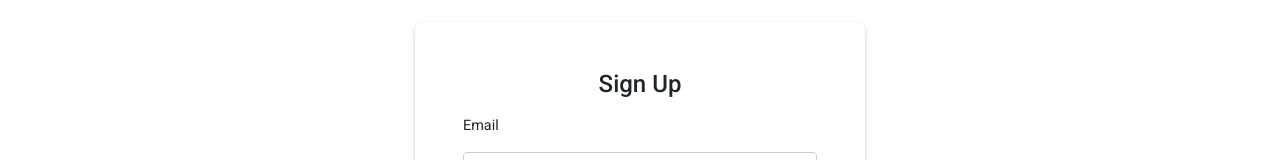
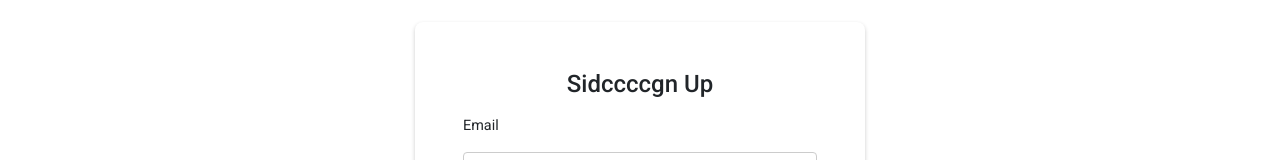
Before and after one commit to Avee1000/cse340-React, a React (Vite) app in the folder client/: page /register in a window 1280 px wide. Shown: the part 158-318 px from the top of the page. Built offline with nearby package versions, Linux system fonts and the light colour scheme; no server answers.

Commit message:
Fix signup page

```diff
--- a/client/src/pages/SignUp.jsx
+++ b/client/src/pages/SignUp.jsx
@@ -44,7 +44,7 @@ export default function SignUp() {
     return (
         <div className="signup-wrap login-wrap container-lg d-flex justify-content-center align-items-center">
             <div className="signup-container">
-                <h2 className="signup-title">Sign Up</h2>
+                <h2 className="signup-title">Sidccccgn Up</h2>
                 {user && (<div className="alert alert-info text-center" role="alert">You are already signed in as <span className="text-danger">{user.email}</span></div>)}
                 {error && (<div className="alert alert-danger" role="alert">{error}</div>)}
                 <form className="signup-form" onSubmit={handleSubmit} noValidate>
```
